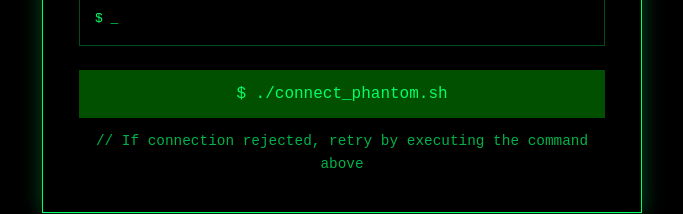
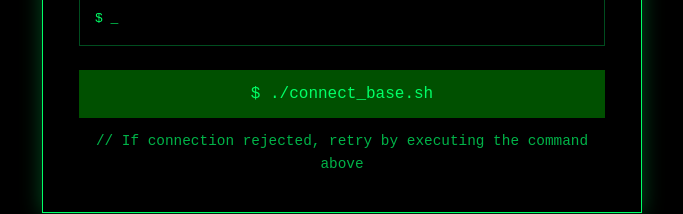
Before and after one commit to internetmemes3/terminal, a Next.js app: page /verify in a window 1280 px wide. Shown: the part 438-652 px from the top of the page, without its empty margins (298-981 px from the left). Built offline with nearby package versions, Linux system fonts and the light colour scheme.

Commit message:
terminal

```diff
--- a/src/app/verify/page.js
+++ b/src/app/verify/page.js
@@ -64,7 +64,7 @@ export default function VerifyPage() {
             onClick={handleConnect}
             disabled={connecting}
           >
-            {connecting ? 'Connecting...' : '$ ./connect_phantom.sh'}
+            {connecting ? 'Connecting...' : '$ ./connect_base.sh'}
           </button>
 
           <div className="help-text">
```
